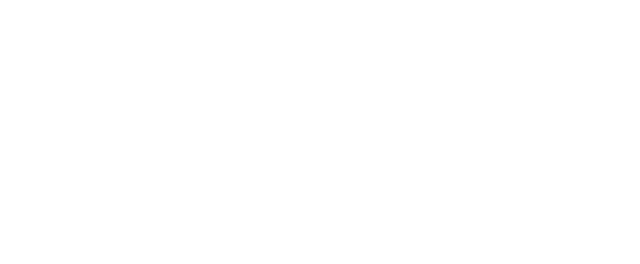
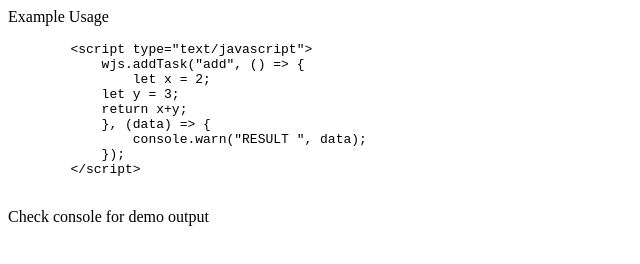
Before and after one commit to shaktiphartiyal/workerjs, a plain HTML site: page index.html in a window 1280 px wide. Shown: the whole page, without its empty margins (0-640 px from the left). Drawn offline with Linux system fonts and the light colour scheme.

Commit message:
demo page

```diff
--- a/index.html
+++ b/index.html
@@ -4,7 +4,27 @@
     <script src="worker.js"></script>
 </head>
 <body>
-
+<p>
+    Example Usage
+</p>
+<p>
+    <code>
+        <pre>
+        &lt;script type="text/javascript"&gt;
+            wjs.addTask("add", () => {
+                let x = 2;
+            let y = 3;
+            return x+y;
+            }, (data) => {
+                console.warn("RESULT ", data);
+            });
+        &lt;/script&gt;
+        </pre>
+    </code>
+</p>
+<p>
+    Check console for demo output
+</p>
 </body>
 <script type="text/javascript">
     wjs.addTask("add", () => {
```
Also changed, not shown: 1 other file.
